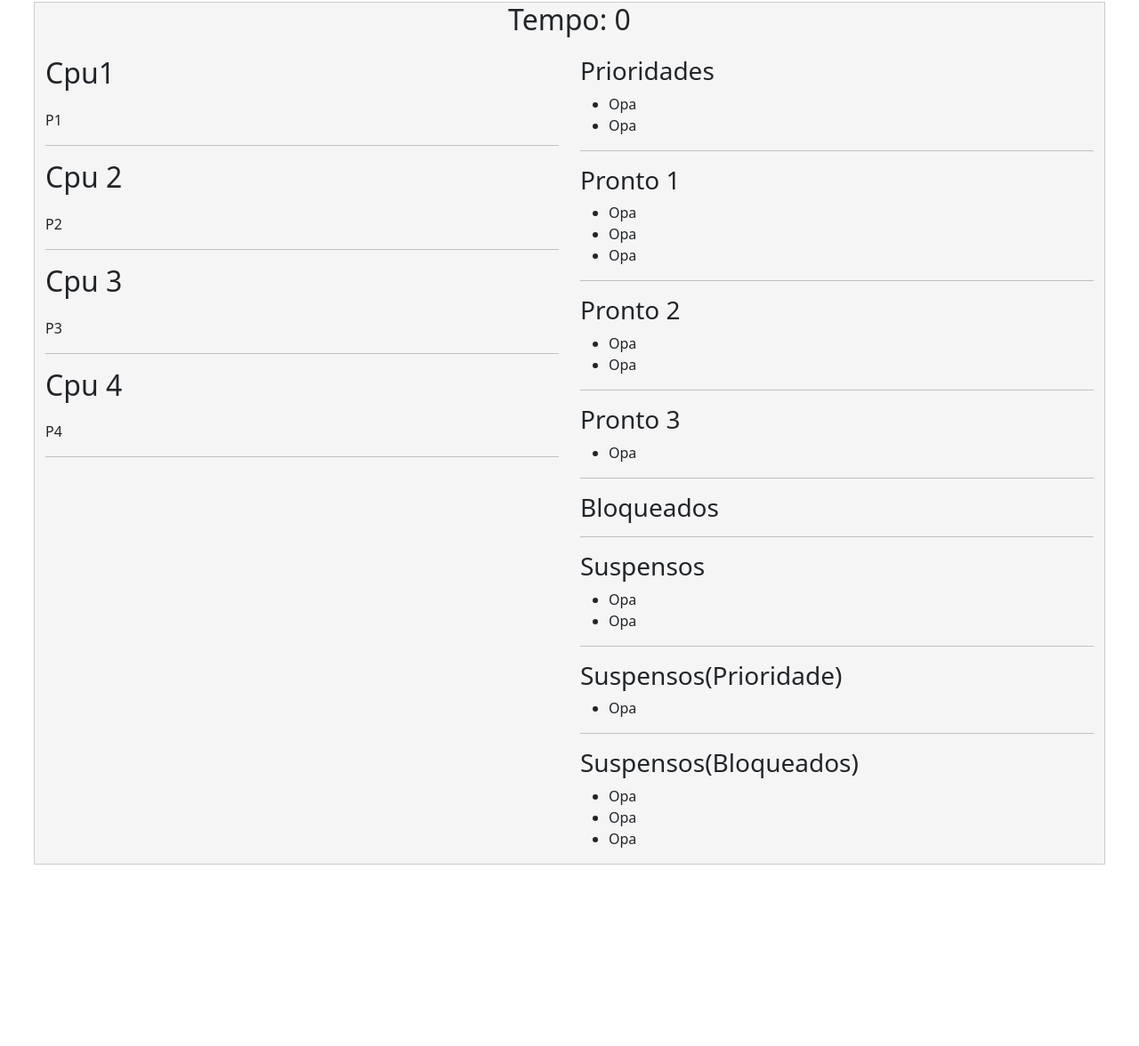
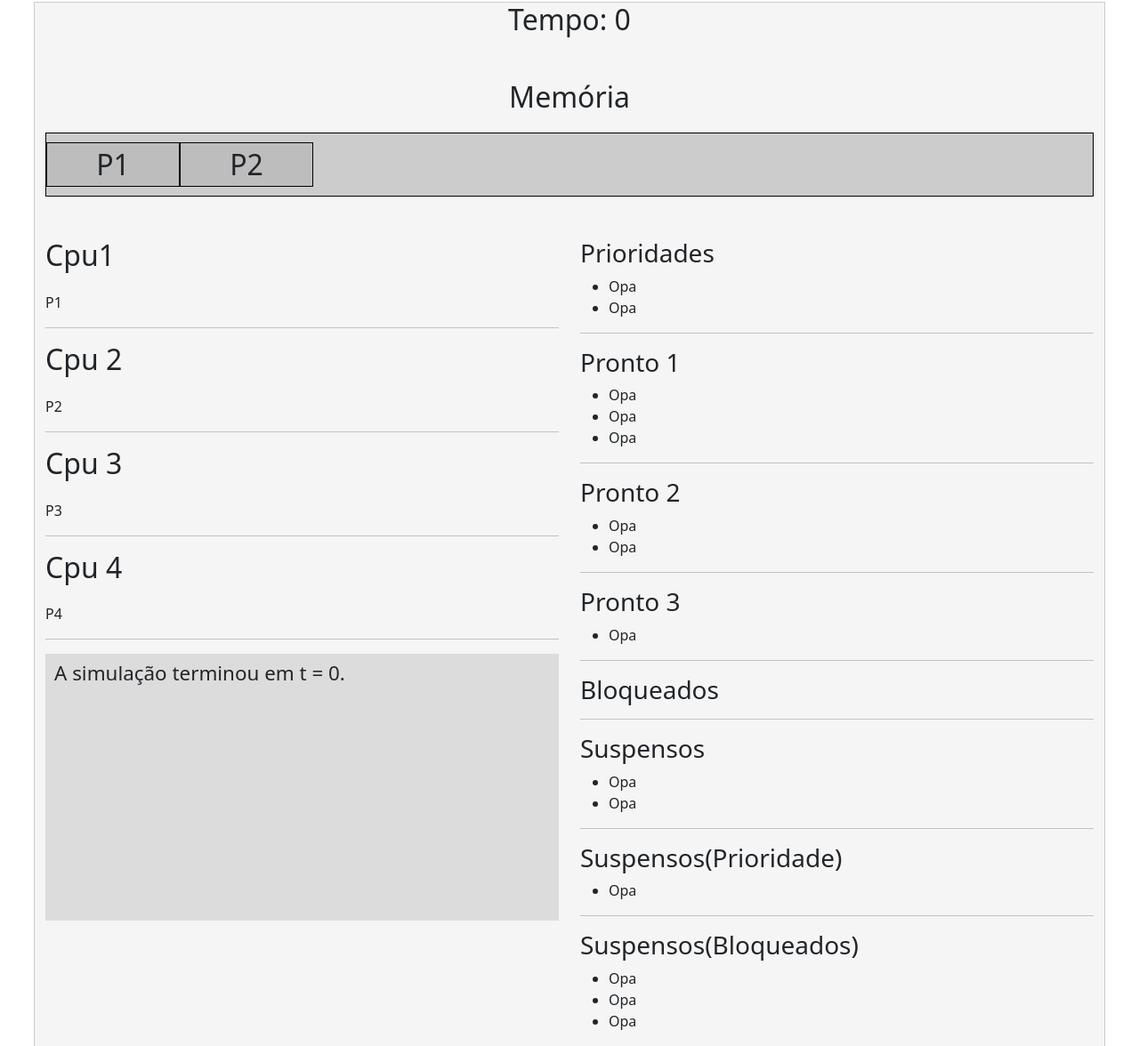
Before and after one commit to Igovi/Trabalho-Sistemas-Operacionais-2021.1, a plain HTML site: page index.html in a window 1280 px wide. Shown: the part 404-1580 px from the top of the page at 89% size. Before the commit the page ends 1376 px from the top, so only its background shows below. Drawn offline with nearby package versions, Linux system fonts and the light colour scheme; files whose address does not match are found by name.

Commit message:
Memory + log

```diff
--- a/css/style.css
+++ b/css/style.css
@@ -1,41 +1,81 @@
 body {
     margin-left: 50px;
     margin-right: 50px;
-  }
-.escalonador__container{
+}
+.escalonador__container {
     text-align: center;
 }
 
-  .escalonador-info__content{
+.escalonador-info__content {
     text-align: center;
 }
-.escalonador-info__inputContainer{
+.escalonador-info__inputContainer {
     margin-bottom: 15px;
 }
 
-.escalonador-info__input{
+.escalonador-info__input {
     margin-left: 10px;
 }
 
-#file{
+#file {
     color: rgb(158, 158, 158);
 }
 
-.escalonador-info__button{
+.escalonador-info__button {
     margin: 25px;
     height: 35px;
     width: 240px;
 }
 
-.escalonador-main__container{
+.escalonador-main__container {
     background-color: #f5f5f5;
     border: 1px solid #ccc;
 }
 
-.escalonador-main__hours{
+.escalonador-main__hours {
     text-align: center;
 }
 
-.escalonador-main-cpu__text{
+.escalonador-main-cpu__text {
     margin-top: 0;
 }
+
+
+
+.escalonador-main-cpu__log {
+    margin-top: 5px;
+    height: 300px;
+    overflow-y: auto;
+    margin-bottom: 10px;
+    padding: 5px 10px;
+    background-color: rgba(0, 0, 0, 0.1);
+    font-size: 1.4rem;
+}
+
+.escalonador-main-cpu__logText {
+}
+
+.escalonador-main__memory {
+    height: 200px;
+    text-align: center;
+    margin-top: 5px;
+
+}
+
+.escalonador-main-memory__container {
+    background-color: #ccc;
+    height: 72px;
+    box-sizing: border-box;
+    border: 1px solid black;
+    display: flex;
+}
+
+.escalonador-main-memory__item {
+    margin-top: 10px;
+    width: 150px;
+    height: 50px;
+    background-color: #bdbdbd;
+
+    font-size: 2rem;
+    border: 1px solid #000;
+}
--- a/index.html
+++ b/index.html
@@ -39,6 +39,13 @@
         </div>
         <div class="row escalonador-main__container">
             <h1 id="timer" class="escalonador-main__hours">Tempo: 0</h1>
+            <div id="memoryOutput" class="escalonador-main__memory">
+                <h1>Memória</h1>
+                <div class="escalonador-main-memory__container">
+                    <div class="escalonador-main-memory__item">P1</div>
+                    <div class="escalonador-main-memory__item">P2</div>
+                </div>
+            </div>
             <div class="col-6 escalonador-main-cpu__container">
                 <div class="escalonador-main-cpu__content">
                     <div class="escalonador-main-cpu__item">
@@ -61,6 +68,9 @@
                         <span>P4</span>
                         <hr/>
                     </div>
+                </div>
+                <div id="eventsOutput" class="escalonador-main-cpu__log">
+                    <p class="escalonador-main-cpu__logText">A simulação terminou em t = 0.</p:>
                 </div>
             </div>
             <div class="col-6 escalonador-main-info__container">
```
